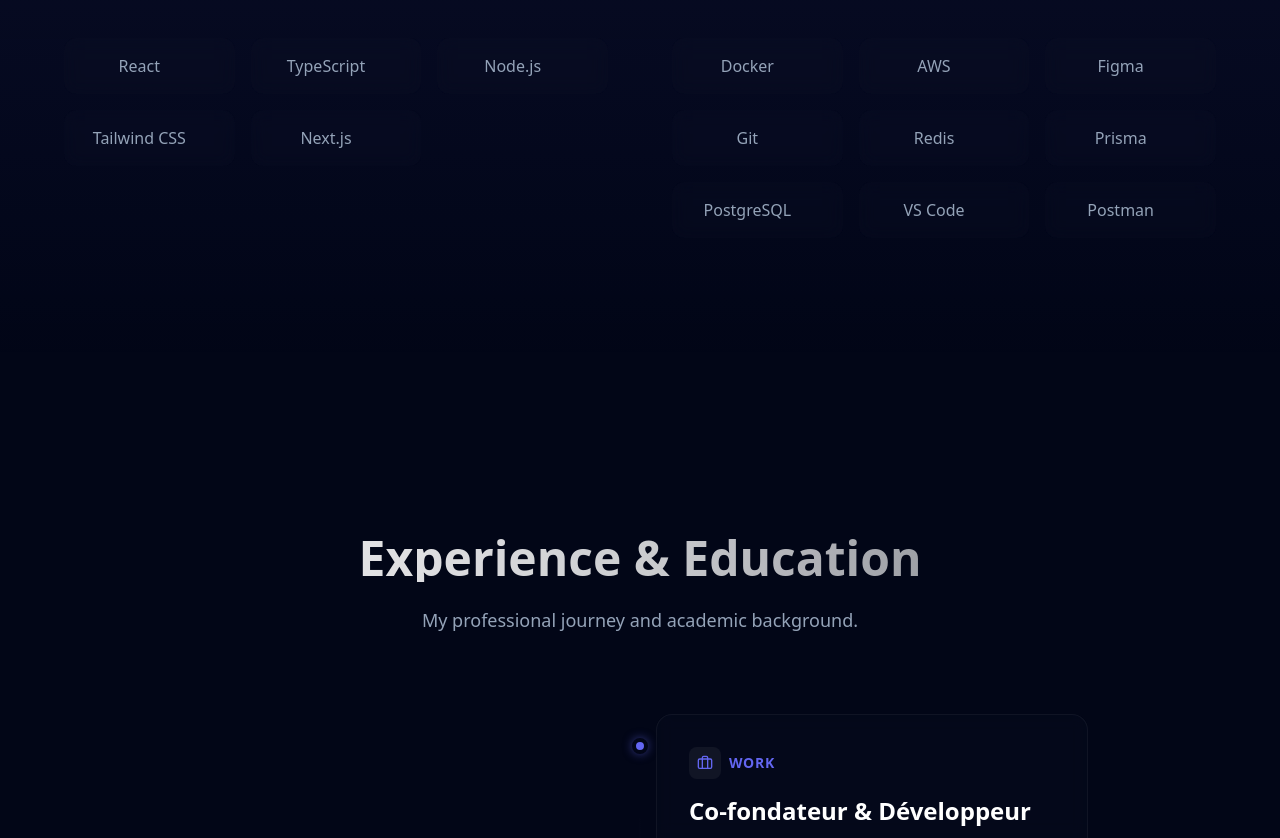
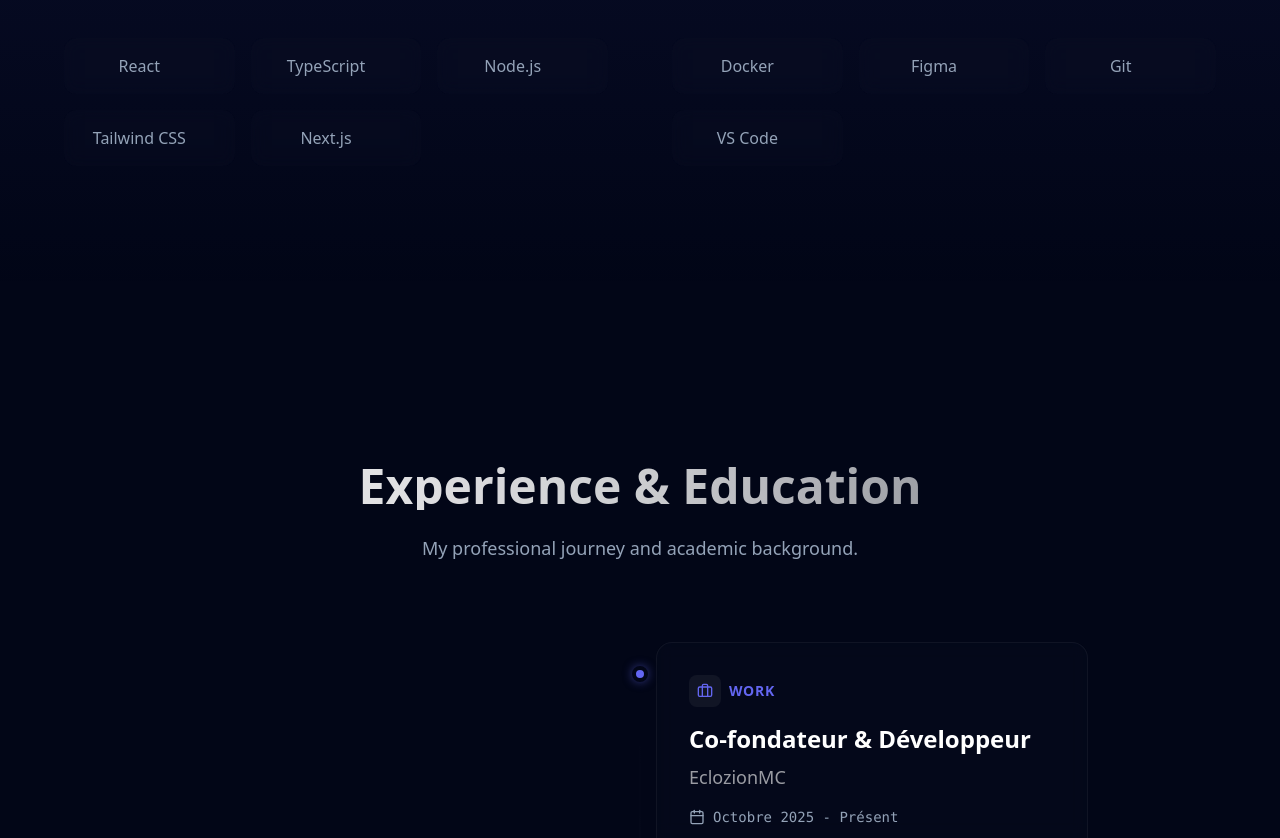
Before and after one commit to Arka-ui/portfolio, a Next.js app: page / in a window 1280 px wide. Shown: the part 1394-2232 px from the top of the page. Built offline with nearby package versions, Linux system fonts and the light colour scheme; no server answers.

Commit message:
added some tools

```diff
--- a/src/components/TechStack.tsx
+++ b/src/components/TechStack.tsx
@@ -49,7 +49,7 @@
 };
 
 const fallbackTools = [
-    "Docker", "AWS", "Figma", "Git", "Redis", "Prisma", "PostgreSQL", "VS Code", "Postman"
+    "Docker", "Figma", "Git", "VS Code"
 ];
 
 export default function TechStack() {
```
